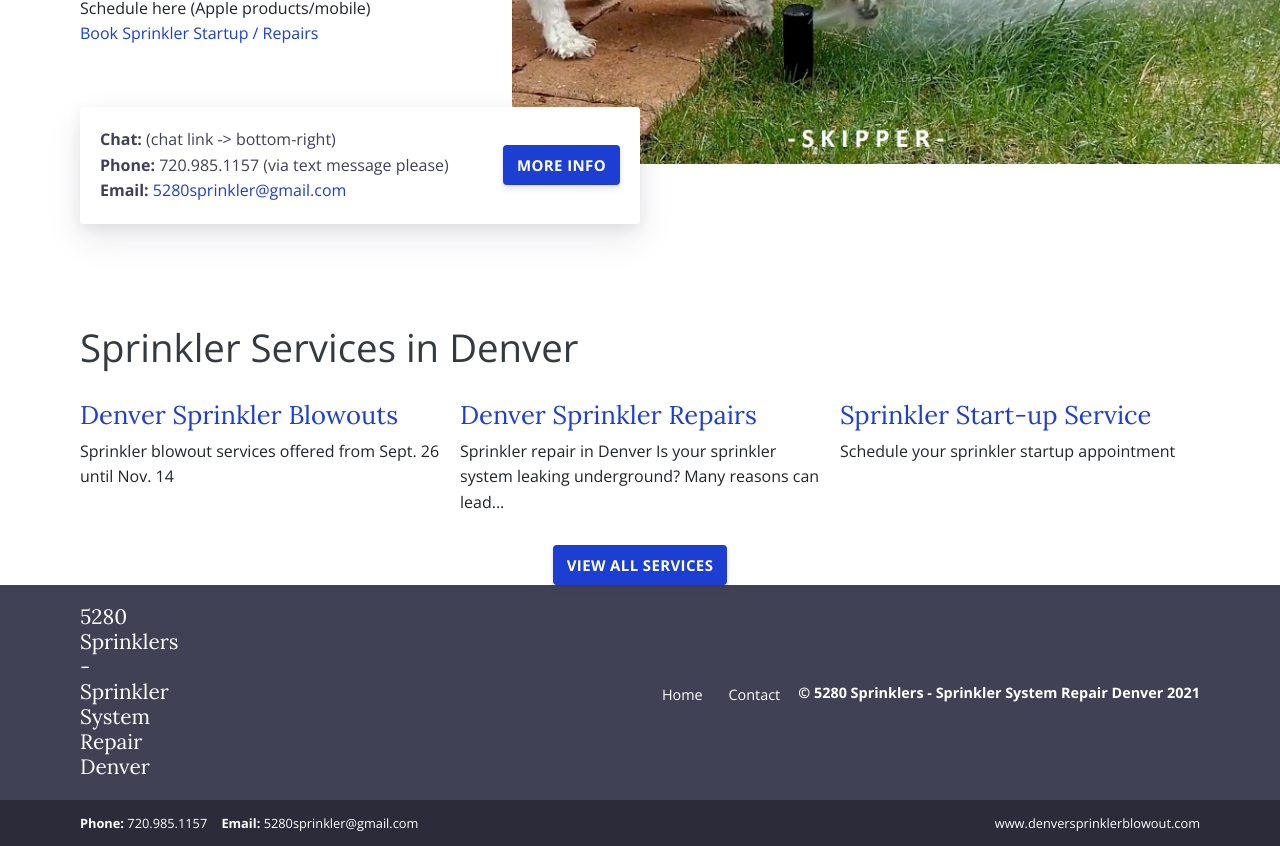
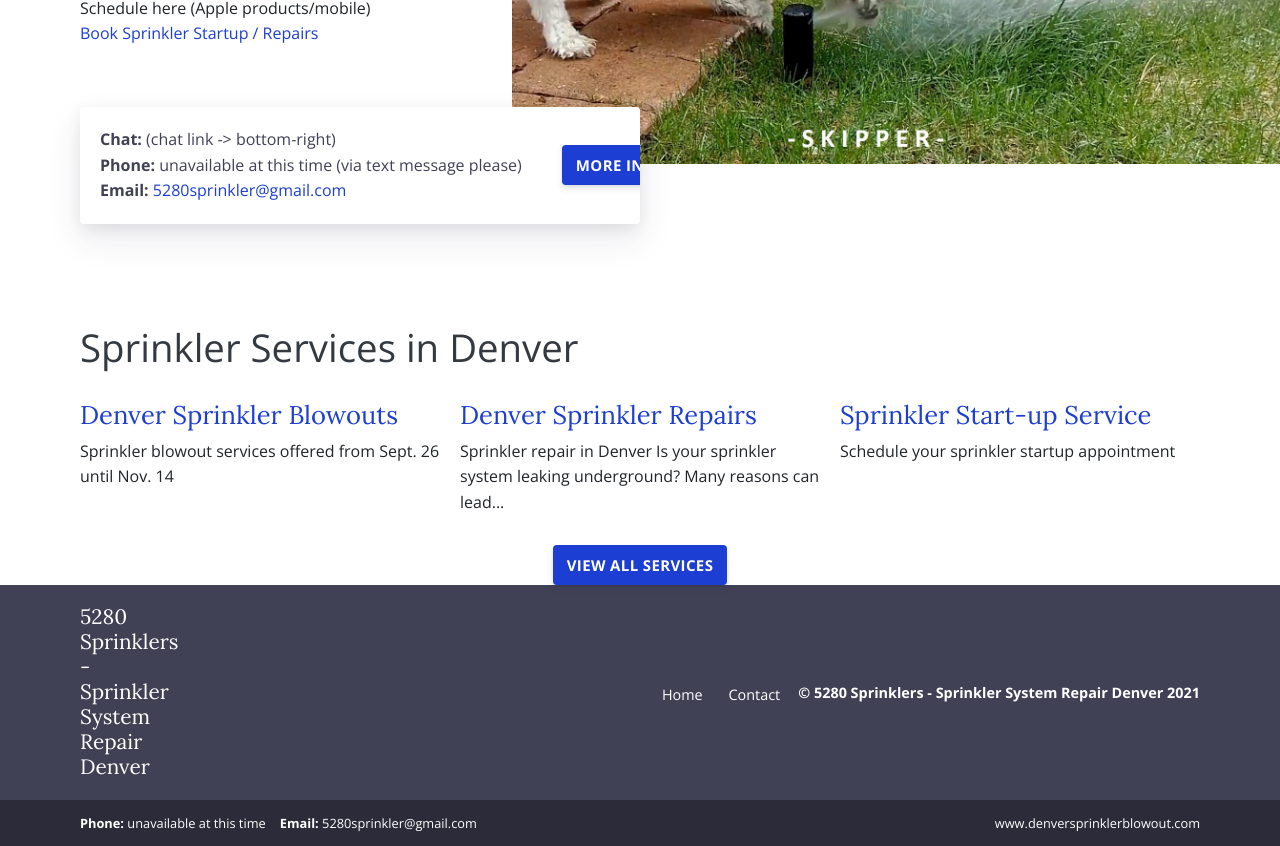
Before and after one commit to xhanuman/5280, a Jekyll site: the page built from index.md, in a window 1280 px wide, cut to the strip 334-1180 px from the top of the page. Built offline with Jekyll 4.4.1, drawn with Linux system fonts in a browser that asks for light colours.

Commit message:
Update contact.yml
remove phone

```diff
--- a/_data/contact.yml
+++ b/_data/contact.yml
@@ -1,4 +1,4 @@
 email: '5280sprinkler@gmail.com'
-phone: '720.985.1157'
+phone: 'unavailable at this time'
 businessName: '5280 Sprinklers'
 address: 'P. O. Box 202653 Denver, CO 80220'
```
